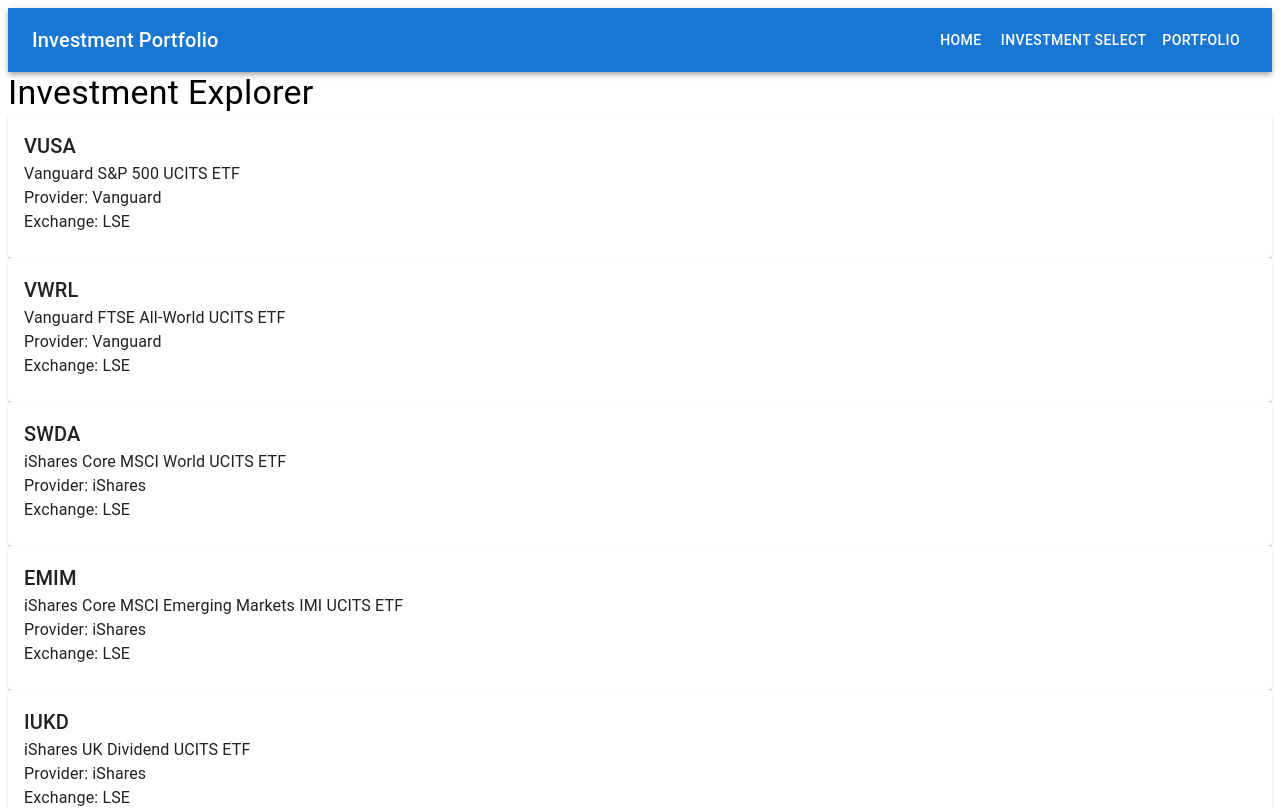
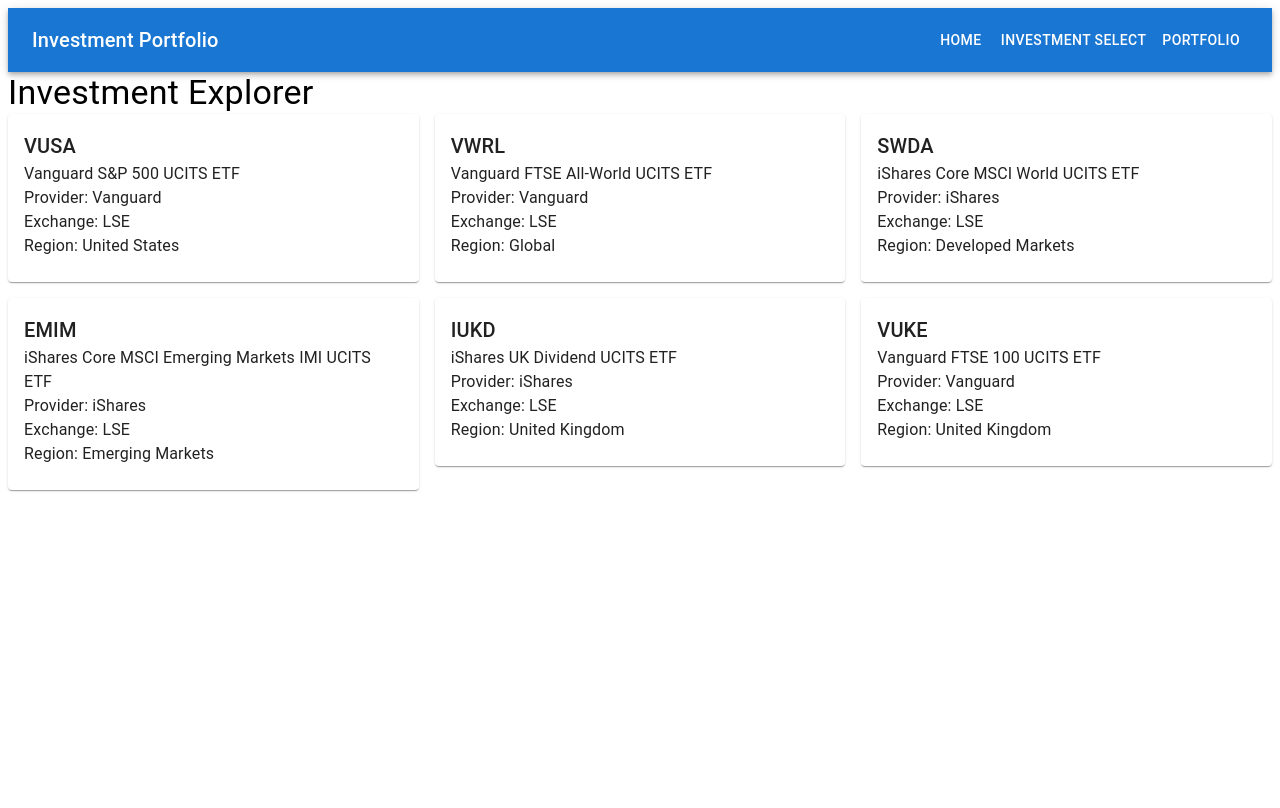
Before and after one commit to jamescr1/LookBack, a React (Vite) app: page /investments in a window 1280 px wide. Shown: the top 808 px of the page. Built offline with nearby package versions, Linux system fonts and the light colour scheme.

Commit message:
implemented grid system on investment selection page

```diff
--- a/src/components/investment/InvestmentCard.tsx
+++ b/src/components/investment/InvestmentCard.tsx
@@ -25,6 +25,10 @@
         <Typography>
           Exchange: {investment.exchange}
         </Typography>
+
+        <Typography>
+          Region: {investment.region}
+        </Typography>
       </CardContent>
     </Card>
   );
--- a/src/pages/InvestmentSelectionPage.tsx
+++ b/src/pages/InvestmentSelectionPage.tsx
@@ -2,6 +2,7 @@
 
 import { mockData } from '../data/mockData';
 import InvestmentCard from '../components/investment/InvestmentCard';
+import Grid from '@mui/material/Grid';
 
 function InvestmentSelectionPage() {
   return (
@@ -10,12 +11,15 @@
         Investment Explorer
       </Typography>
 
-      {mockData.map((investment) => (
-        <InvestmentCard
-          key={investment.ticker}
-          investment={investment}
-        />
-      ))}
+      <Grid container spacing={2}>
+        {mockData.map((investment) => (
+          <Grid key={investment.ticker} size={{ xs: 12, sm: 6, md: 4 }}>
+            <InvestmentCard
+              investment={investment}
+            />
+          </Grid>
+        ))}
+      </Grid>
     </>
   );
 }
```
